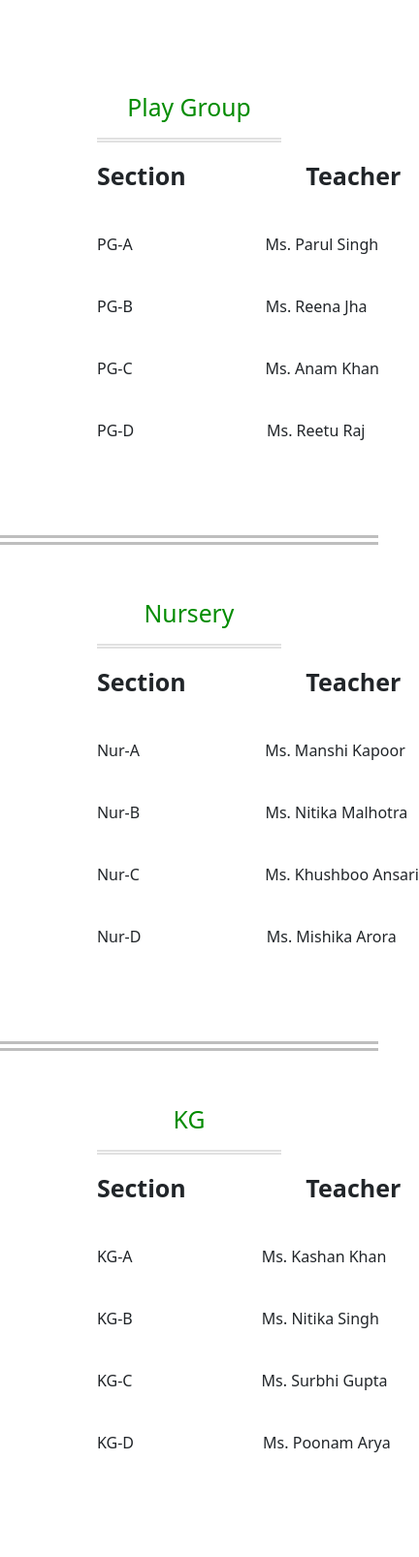
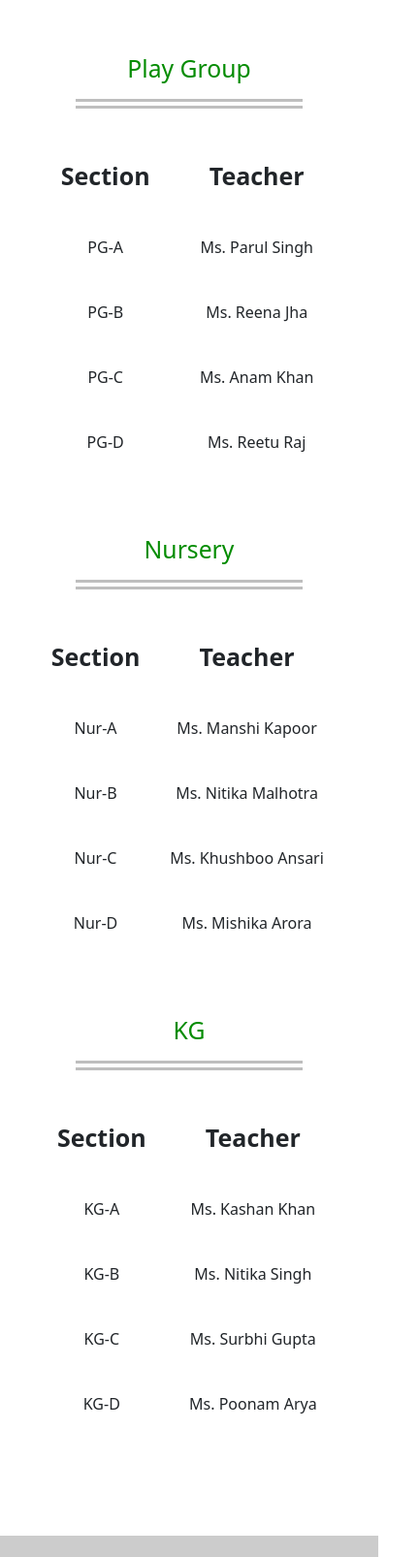
Before and after one commit to Bhaskar-Kataria/Bhaskar-Kataria.github.io, a plain HTML site: page junior.html in a window 390 px wide. Shown: the part 351-1957 px from the top of the page at 97% size, 432 px wide, since content can reach past the window. Drawn offline with nearby package versions, Linux system fonts and the light colour scheme; files whose address does not match are found by name; a web font is replaced by a local one.

Commit message:
rbps website changes

```diff
--- a/junior.html
+++ b/junior.html
@@ -133,37 +133,97 @@
         </nav><div><hr style="margin-bottom:-8px;"></div><div><hr></div>
     </header>
     <h1 class="text-center" style="margin-top: 40px;margin-bottom: 60px;">JUNIOR WING</h1>
-    <div class="container">
-        <div class="row" style="padding-right: 10%;padding-left: 10%;">
-            <div class="col-md-12" style="border-radius: 10px;padding-bottom: 40px;padding-top: 20px;margin-top: 20px;margin-bottom: 40px;padding-right: 20%;padding-left: 20%;border-style: none;">
-                <h2 style="text-align: center;color: rgb(3,140,0);">Play Group</h2><div><hr style="border-top: 5px double #8c8b8b; width:100%"></div><span class="text-nowrap" style="font-size: 25px;"><strong>Section</strong></span><span class="text-nowrap" style="font-size: 25px;margin-left: 65%;"><strong>Teacher</strong></span>
-                <p>&nbsp;</p><span class="text-nowrap">PG-A</span><span class="text-nowrap" style="margin-left: 72%;">Ms. Parul Singh</span>
-                <p>&nbsp;</p><span class="text-nowrap">PG-B</span><span class="text-nowrap" style="margin-left: 72%;">Ms. Reena Jha</span>
-                <p>&nbsp;</p><span class="text-nowrap">PG-C</span><span class="text-nowrap" style="margin-left: 72%;">Ms. Anam Khan</span>
-                <p>&nbsp;</p><span class="text-nowrap">PG-D</span><span class="text-nowrap" style="margin-left: 72%;">Ms. Reetu Raj</span>
-            </div>
+    <div style="margin-bottom: 60px;">
+        <h2 class="text-center" style="color: rgb(3,140,0);padding-right: 20%;padding-left: 20%;">Play Group<div><hr style="border-top: 10px double black; width:100%"></div></h2>
+        <div class="table-responsive" style="padding-right: 10%;padding-left: 10%;">
+            <table class="table table-borderless">
+                <thead>
+                    <tr>
+                        <th style="font-size: 25px;text-align: center;border-style: none;padding-top: 35px;">Section</th>
+                        <th style="font-size: 25px;text-align: center;border-style: none;padding-top: 35px;">Teacher</th>
+                    </tr>
+                </thead>
+                <tbody>
+                    <tr>
+                        <td style="text-align: center;border-style: none;padding-top: 35px;">PG-A</td>
+                        <td style="text-align: center;border-style: none;padding-top: 35px;">Ms. Parul Singh<br></td>
+                    </tr>
+                    <tr>
+                        <td style="text-align: center;border-style: none;padding-top: 35px;">PG-B</td>
+                        <td style="text-align: center;border-style: none;padding-top: 35px;">Ms. Reena Jha<br></td>
+                    </tr>
+                    <tr>
+                        <td class="text-center" style="padding-top: 35px;">PG-C</td>
+                        <td class="text-center" style="padding-top: 35px;">Ms. Anam Khan<br></td>
+                    </tr>
+                    <tr>
+                        <td class="text-center" style="padding-top: 35px;">PG-D</td>
+                        <td class="text-center" style="padding-top: 35px;">Ms. Reetu Raj<br></td>
+                    </tr>
+                </tbody>
+            </table>
         </div>
-    </div><div><hr style="border-top: 10px double black; width:100%"></div>
-    <div class="container">
-        <div class="row" style="padding-right: 10%;padding-left: 10%;">
-            <div class="col-md-12" style="margin-top: 20px;margin-bottom: 40px;border-radius: 10px;padding-top: 20px;padding-bottom: 40px;padding-right: 20%;padding-left: 20%;border-style: none;">
-                <h2 style="text-align: center;color: rgb(3,140,0);">Nursery</h2><div><hr style="border-top: 5px double #8c8b8b; width:100%"></div><span class="text-nowrap" style="font-size: 25px;"><strong>Section</strong></span><span class="text-nowrap" style="margin-left: 65%;font-size: 25px;"><strong>Teacher</strong></span>
-                <p>&nbsp;</p><span class="text-nowrap">Nur-A</span><span class="text-nowrap" style="margin-left: 68%;">Ms. Manshi Kapoor</span>
-                <p>&nbsp;</p><span class="text-nowrap">Nur-B</span><span class="text-nowrap" style="margin-left: 68%;">Ms. Nitika Malhotra</span>
-                <p>&nbsp;</p><span class="text-nowrap">Nur-C</span><span class="text-nowrap" style="margin-left: 68%;">Ms. Khushboo Ansari</span>
-                <p>&nbsp;</p><span class="text-nowrap">Nur-D</span><span class="text-nowrap" style="margin-left: 68%;">Ms. Mishika Arora</span>
-            </div>
+    </div>
+    <div style="margin-bottom: 60px;">
+        <h2 class="text-center" style="color: rgb(3,140,0);padding-right: 20%;padding-left: 20%;">Nursery<div><hr style="border-top: 10px double black; width:100%"></div></h2>
+        <div class="table-responsive" style="padding-right: 10%;padding-left: 10%;">
+            <table class="table table-borderless">
+                <thead>
+                    <tr>
+                        <th style="font-size: 25px;text-align: center;border-style: none;padding-top: 35px;">Section</th>
+                        <th style="font-size: 25px;text-align: center;border-style: none;padding-top: 35px;">Teacher</th>
+                    </tr>
+                </thead>
+                <tbody>
+                    <tr>
+                        <td style="text-align: center;border-style: none;padding-top: 35px;">Nur-A</td>
+                        <td style="text-align: center;border-style: none;padding-top: 35px;">Ms. Manshi Kapoor<br></td>
+                    </tr>
+                    <tr>
+                        <td style="text-align: center;border-style: none;padding-top: 35px;">Nur-B</td>
+                        <td style="text-align: center;border-style: none;padding-top: 35px;">Ms. Nitika Malhotra<br></td>
+                    </tr>
+                    <tr>
+                        <td class="text-center" style="padding-top: 35px;">Nur-C</td>
+                        <td class="text-center" style="padding-top: 35px;">Ms. Khushboo Ansari<br></td>
+                    </tr>
+                    <tr>
+                        <td class="text-center" style="padding-top: 35px;">Nur-D</td>
+                        <td class="text-center" style="padding-top: 35px;">Ms. Mishika Arora<br></td>
+                    </tr>
+                </tbody>
+            </table>
         </div>
-    </div><div><hr style="border-top: 10px double black; width:100%"></div>
-    <div class="container" style="margin-bottom: 80px;">
-        <div class="row" style="padding-right: 10%;padding-left: 10%;">
-            <div class="col-md-12" style="margin-top: 20px;margin-bottom: 40px;padding-top: 20px;padding-bottom: 40px;border-radius: 10px;padding-right: 20%;padding-left: 20%;border-style: none;">
-                <h2 style="text-align: center;color: rgb(3,140,0);">KG</h2><div><hr style="border-top: 5px double #8c8b8b; width:100%"></div><span class="text-nowrap" style="font-size: 25px;"><strong>Section</strong></span><span class="text-nowrap" style="margin-left: 65%;font-size: 25px;"><strong>Teacher</strong></span>
-                <p>&nbsp;</p><span class="text-nowrap">KG-A</span><span class="text-nowrap" style="margin-left: 70%;">Ms. Kashan Khan</span>
-                <p>&nbsp;</p><span class="text-nowrap">KG-B</span><span class="text-nowrap" style="margin-left: 70%;">Ms. Nitika Singh</span>
-                <p>&nbsp;</p><span class="text-nowrap">KG-C</span><span class="text-nowrap" style="margin-left: 70%;">Ms. Surbhi Gupta</span>
-                <p>&nbsp;</p><span class="text-nowrap">KG-D</span><span class="text-nowrap" style="margin-left: 70%;">Ms. Poonam Arya</span>
-            </div>
+    </div>
+    <div style="margin-bottom: 100px;">
+        <h2 class="text-center" style="color: rgb(3,140,0);padding-right: 20%;padding-left: 20%;">KG<div><hr style="border-top: 10px double black; width:100%"></div></h2>
+        <div class="table-responsive" style="padding-right: 10%;padding-left: 10%;">
+            <table class="table table-borderless">
+                <thead>
+                    <tr>
+                        <th style="font-size: 25px;text-align: center;border-style: none;padding-top: 35px;">Section</th>
+                        <th style="font-size: 25px;text-align: center;border-style: none;padding-top: 35px;">Teacher</th>
+                    </tr>
+                </thead>
+                <tbody>
+                    <tr>
+                        <td style="text-align: center;border-style: none;padding-top: 35px;">KG-A</td>
+                        <td style="text-align: center;border-style: none;padding-top: 35px;">Ms. Kashan Khan<br></td>
+                    </tr>
+                    <tr>
+                        <td style="text-align: center;border-style: none;padding-top: 35px;">KG-B</td>
+                        <td style="text-align: center;border-style: none;padding-top: 35px;">Ms. Nitika Singh<br></td>
+                    </tr>
+                    <tr>
+                        <td class="text-center" style="padding-top: 35px;">KG-C</td>
+                        <td class="text-center" style="padding-top: 35px;">Ms. Surbhi Gupta<br></td>
+                    </tr>
+                    <tr>
+                        <td class="text-center" style="padding-top: 35px;">KG-D</td>
+                        <td class="text-center" style="padding-top: 35px;">Ms. Poonam Arya<br></td>
+                    </tr>
+                </tbody>
+            </table>
         </div>
     </div>
     <footer style="background: #cccccc;">
```
Also changed, not shown: senior secondary.html (+51 -17 lines), senior.html (+210 -70 lines).
